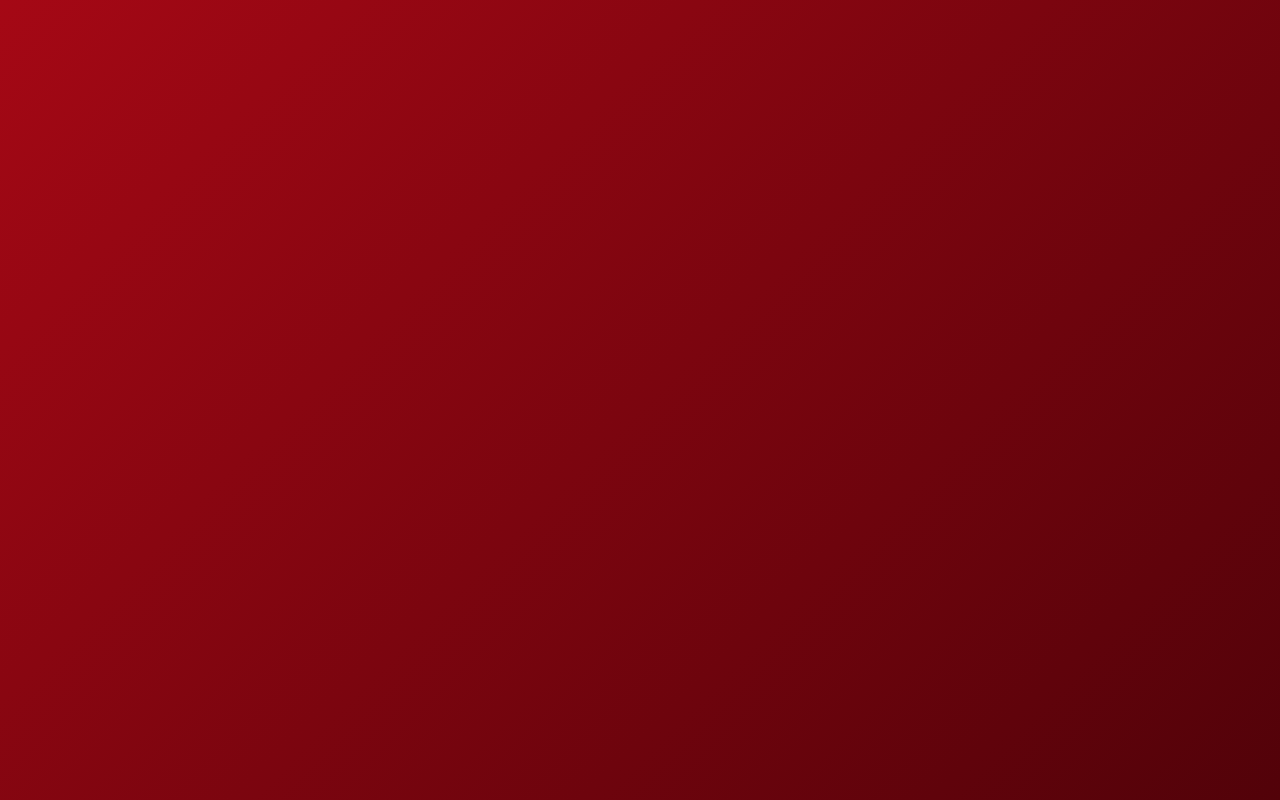
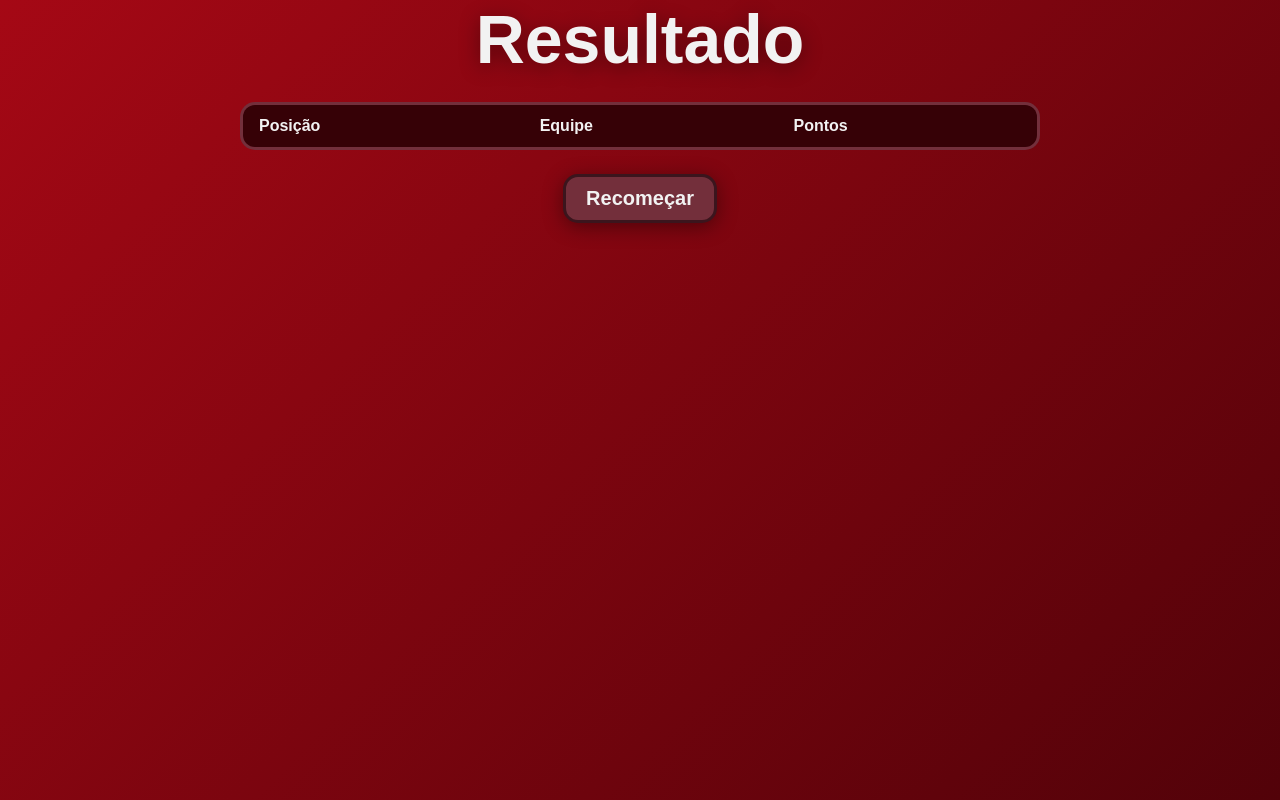
Before and after one commit to GabrielLNascimento/mimix, a React (Vite) app: page /fim in a window 1280 px wide. Built offline with nearby package versions, Linux system fonts and the light colour scheme; a web font is replaced by a local one.

Commit message:
Finaliza a tela de resultado com tabela por pontuação e botão Recomeçar.
Usa resetGame para zerar scores, turnos e palavras, mantendo equipes e jogadores, e volta para /setup.

```diff
--- a/src/pages/Result/Result.css
+++ b/src/pages/Result/Result.css
@@ -0,0 +1,44 @@
+.result-container {
+    width: 90%;
+    max-width: 800px;
+    margin: auto;
+    display: flex;
+    flex-direction: column;
+    align-items: center;
+    gap: 24px;
+}
+
+.result-cabecalho {
+    color: var(--text);
+    text-align: center;
+}
+
+.result-title {
+    font-size: 68px;
+    text-shadow: var(--shadow);
+}
+
+.result-table {
+    width: 100%;
+    border-collapse: collapse;
+    color: var(--text);
+    background-color: var(--secondary);
+    border: 3px solid var(--primary-darker);
+    border-radius: 15px;
+    overflow: hidden;
+}
+
+.result-table th,
+.result-table td {
+    padding: 12px 16px;
+    text-align: left;
+}
+
+.result-table thead {
+    background-color: var(--primary-darker);
+}
+
+.result-winner {
+    background-color: var(--success-dark);
+    font-weight: bold;
+}
--- a/src/pages/Result/index.jsx
+++ b/src/pages/Result/index.jsx
@@ -1,16 +1,44 @@
 import { useGame } from "../../context/useGame";
+import ButtonLink from "../../components/ButtonLink";
 import "./Result.css";
 
 const Result = () => {
-    const { teams } = useGame();
-    return <div>
-        {teams.map(team => (
-            <div className="result-cardTeam">
-                <h2>Equipe {team.name}</h2>
-                <span>Score: {team.score}</span>
-            </div>
-        ))}
-    </div>;
+    const { teams, resetGame } = useGame();
+
+    const ranking = [...teams].sort((a, b) => b.score - a.score);
+
+    return (
+        <div className="result-container">
+            <header className="result-cabecalho">
+                <h1 className="result-title">Resultado</h1>
+                {ranking[0] && <span>Vencedor: {ranking[0].name}</span>}
+            </header>
+
+            <table className="result-table">
+                <thead>
+                    <tr>
+                        <th>Posição</th>
+                        <th>Equipe</th>
+                        <th>Pontos</th>
+                    </tr>
+                </thead>
+                <tbody>
+                    {ranking.map((team, index) => (
+                        <tr
+                            key={team.id}
+                            className={index === 0 ? "result-winner" : ""}
+                        >
+                            <td>{index + 1}º</td>
+                            <td>{team.name}</td>
+                            <td>{team.score}</td>
+                        </tr>
+                    ))}
+                </tbody>
+            </table>
+
+            <ButtonLink text="Recomeçar" path="/setup" func={resetGame} />
+        </div>
+    );
 };
 
 export default Result;
```
